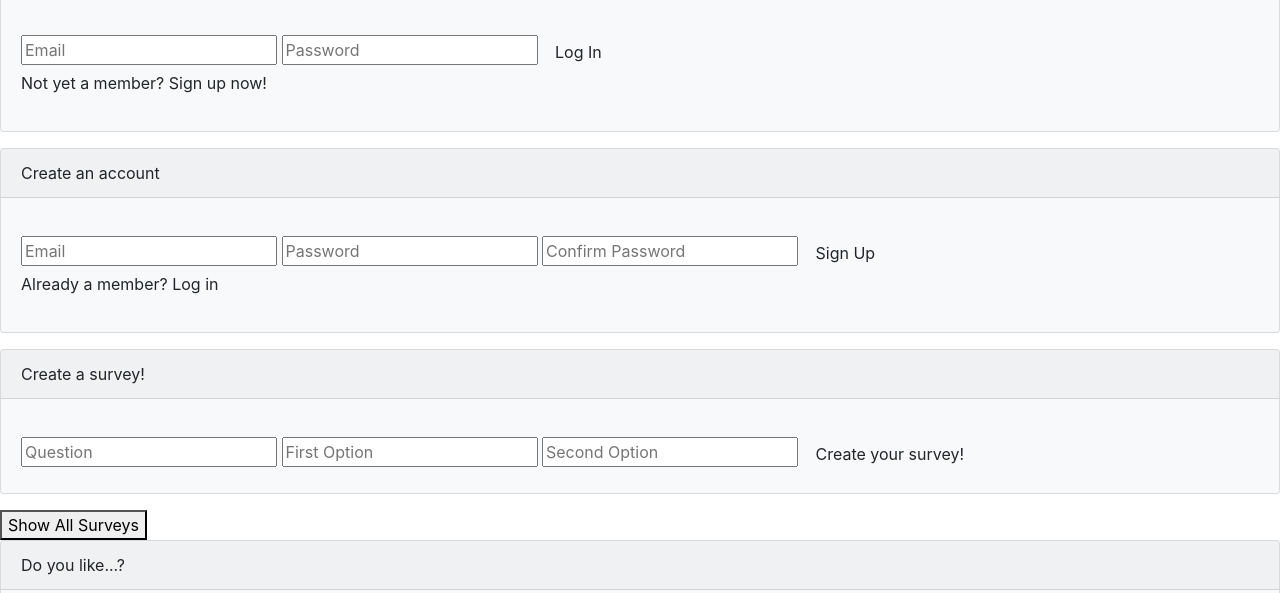
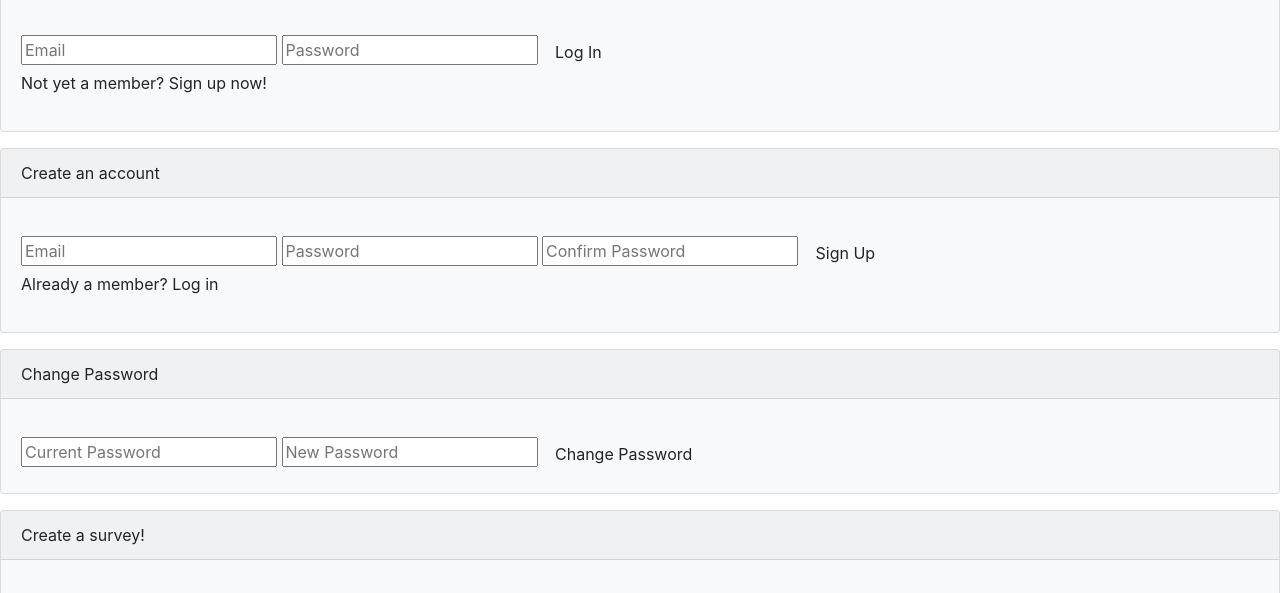
Before and after one commit to OnWednesdaysWeCode/survey-client, a website built with webpack: page index.html in a window 1280 px wide. Shown: the part 165-758 px from the top of the page. Built offline with nearby package versions, Linux system fonts and the light colour scheme.

Commit message:
Add change password feature
- create change password form in HTML
- simply console.logs password changed if successful, or console.error

```diff
--- a/assets/scripts/auth/events.js
+++ b/assets/scripts/auth/events.js
@@ -42,7 +42,7 @@ const changePassword = function (event) {
   event.preventDefault()
   const data = getFormFields(event.target)
   api.changePassword(data)
-    .then(console.log)
+    .then(console.log('password changed'))
     .catch(console.error)
     // .then(ui.changePasswordSuccess)
     // .catch(ui.changePasswordFail)
--- a/index.html
+++ b/index.html
@@ -60,6 +60,20 @@
           </div>
         </div>
 
+        <!-- change password form -->
+        <div class="card bg-light mb-3 change-password">
+          <div class="card-header">Change Password</div>
+          <div class="card-body">
+            <p class="change-password-status"></p>
+            <form id="change-password">
+              <input type="password" name="passwords[old]" placeholder="Current Password">
+              <input type="password" name="passwords[new]" placeholder="New Password">
+              <button type="submit" class="btn">Change Password</button>
+          </form>
+          </div>
+        </div>
+
+
         <!-- create survey form -->
         <div class="card bg-light mb-3 create-survey">
           <div class="card-header">Create a survey!</div>
```
